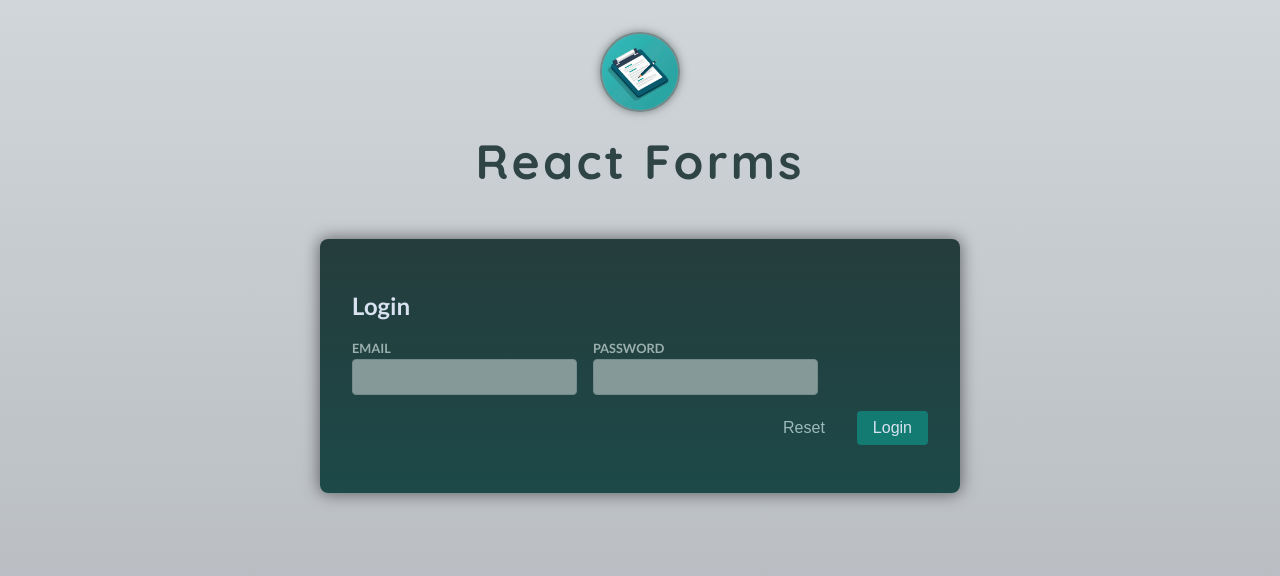
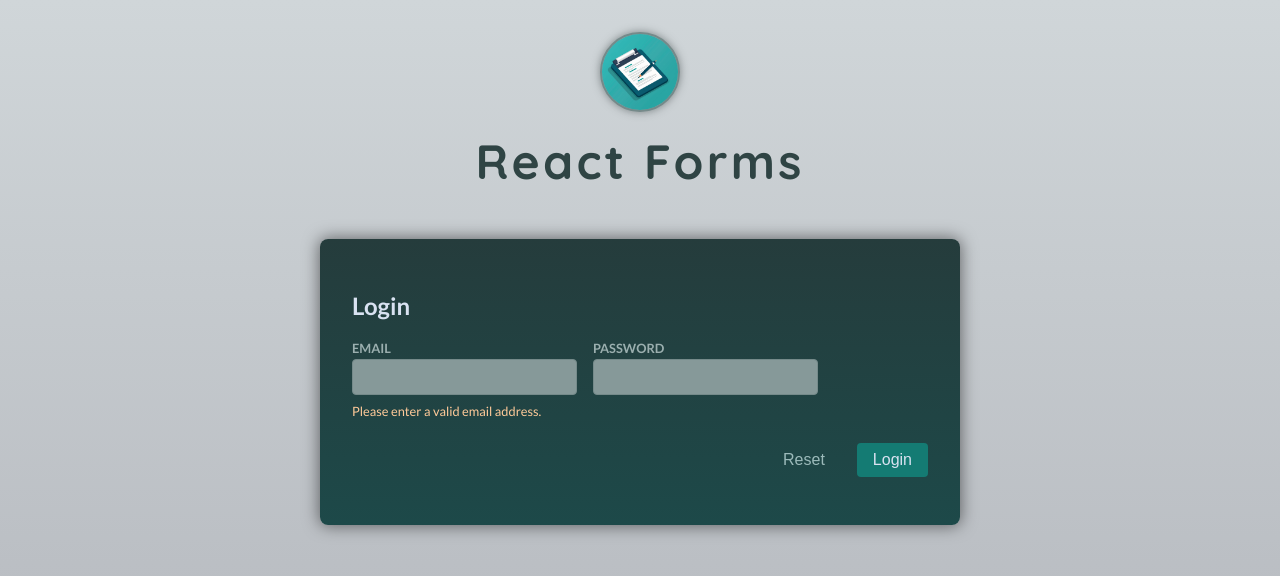
Before and after one commit to pguto4real/forms-user-input, a React (Vite) app: page / in a window 1280 px wide. Shown: the top 576 px of the page. Built offline with nearby package versions, Linux system fonts and the light colour scheme.

Commit message:
state login and display email is invalid

```diff
--- a/src/components/StateLogin.jsx
+++ b/src/components/StateLogin.jsx
@@ -7,7 +7,7 @@
     email: "",
     password: "",
   });
-  const emailIsInvalid = enteredValues.email.includes('@')
+  const emailIsInvalid = !enteredValues.email.includes('@');
   function handleSubmit(event) {
     event.preventDefault();
     console.log("Submitted");
@@ -39,6 +39,9 @@
             onChange={() => handleInputChange("email", event.target.value)}
             value={enteredValues.email}
           />
+          <div className="control-error">
+            {emailIsInvalid && <p>Please enter a valid email address.</p>}
+          </div>
         </div>
 
         <div className="control no-margin">
```
Also changed, not shown: src/App.jsx (+4 -4 lines).
